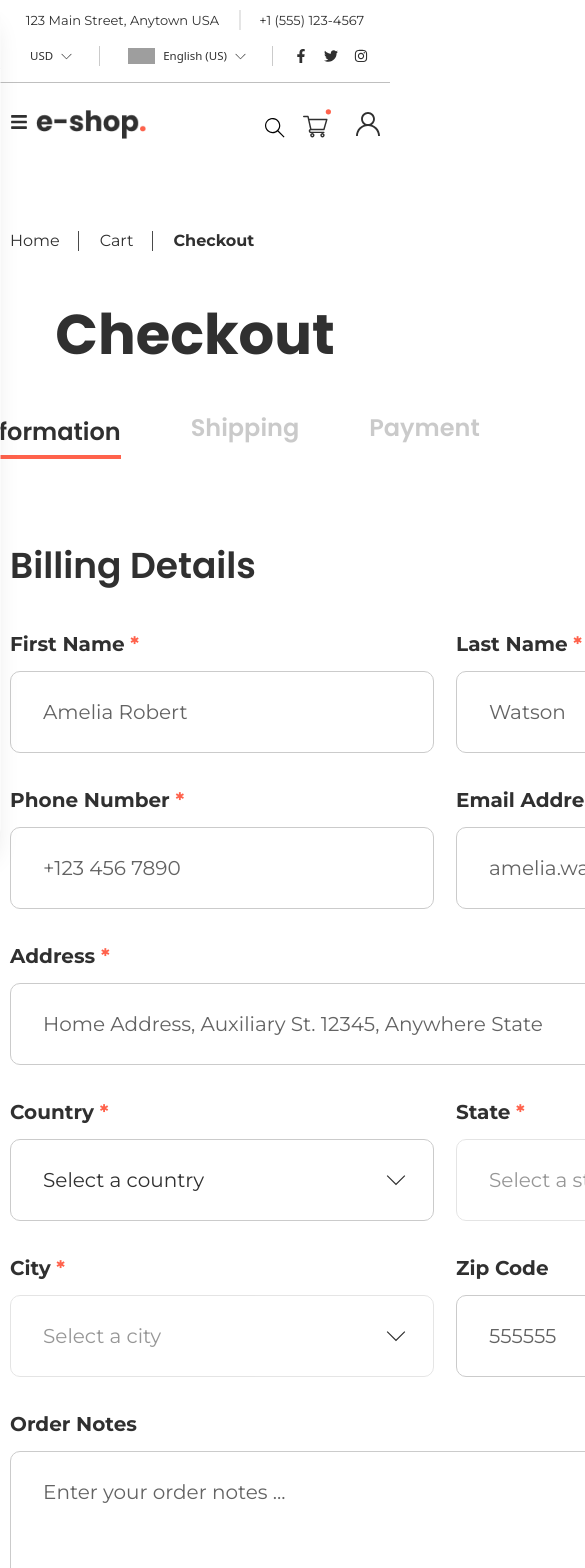
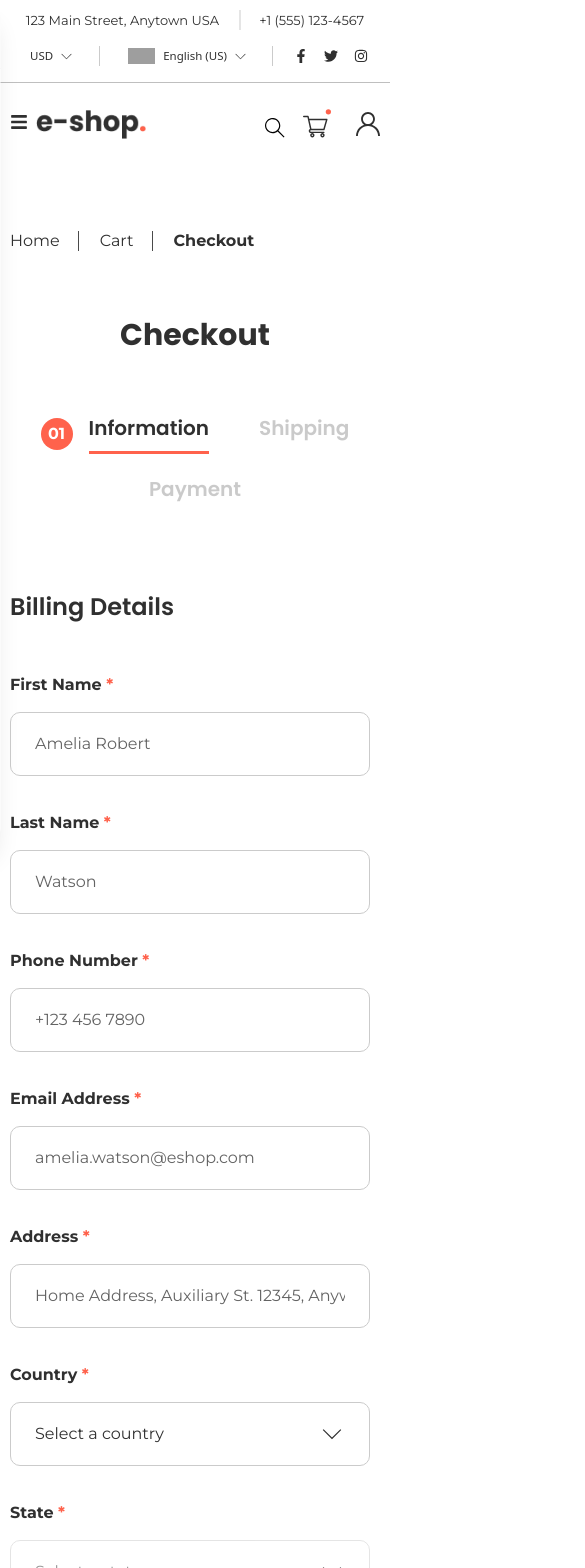
Before and after one commit to arafatYasir/Eshop, a React (Vite) app: page /checkout in a window 390 px wide. Shown: the top 1568 px of the page, 585 px wide, since content can reach past the window. Built offline with nearby package versions, Linux system fonts and the light colour scheme; grey boxes are pictures that could not be loaded.

Commit message:
Checkout page mobile responsive done

```diff
--- a/src/components/BillingForm.jsx
+++ b/src/components/BillingForm.jsx
@@ -46,43 +46,43 @@ const BillingForm = () => {
 
     return (
         <div>
-            <h2 className="text-[#303030] font-['Poppins'] text-[36px] font-semibold leading-[46px]">Billing Details</h2>
+            <h2 className="text-[#303030] font-['Poppins'] text-2xl sm:text-[36px] font-semibold leading-[46px]">Billing Details</h2>
 
-            <div className="w-[870px] flex flex-wrap justify-between gap-y-8 mt-10">
+            <div className="md:w-[870px] flex flex-col sm:flex-row sm:flex-wrap justify-between gap-y-8 mt-10">
                 {/* First Name */}
                 <div className="flex flex-col gap-3">
-                    <label className="text-xl text-[#303030] font-['Montserrat'] font-bold leading-[30px]" htmlFor="firstname">First Name <span className="text-[#FF624C]">*</span></label>
-                    <input className="py-[25px] px-[32px] outline-none border border-[#CBCBCB] rounded-[10px] w-[424px] text-[#303030] placeholder:text-[#303030] placeholder:opacity-75 font-['Montserrat'] text-xl leading-[30px]" type="text" id="firstname" placeholder="Amelia Robert" />
+                    <label className="sm:text-xl text-[#303030] font-['Montserrat'] font-bold leading-[30px]" htmlFor="firstname">First Name <span className="text-[#FF624C]">*</span></label>
+                    <input className="py-4 sm:py-[25px] px-6 sm:px-[32px] outline-none border border-[#CBCBCB] rounded-[10px] w-[360px] md:w-[424px] text-[#303030] placeholder:text-[#303030] placeholder:opacity-75 font-['Montserrat'] sm:text-xl leading-[30px]" type="text" id="firstname" placeholder="Amelia Robert" />
                 </div>
                 {/* Last Name */}
                 <div className="flex flex-col gap-3">
-                    <label className="text-xl text-[#303030] font-['Montserrat'] font-bold leading-[30px]" htmlFor="lastname">Last Name <span className="text-[#FF624C]">*</span></label>
-                    <input className="py-[25px] px-[32px] outline-none border border-[#CBCBCB] rounded-[10px] w-[424px] text-[#303030] placeholder:text-[#303030] placeholder:opacity-75 font-['Montserrat'] text-xl leading-[30px]" type="text" id="lastname" placeholder="Watson" />
+                    <label className="sm:text-xl text-[#303030] font-['Montserrat'] font-bold leading-[30px]" htmlFor="lastname">Last Name <span className="text-[#FF624C]">*</span></label>
+                    <input className="py-4 sm:py-[25px] px-6 sm:px-[32px] outline-none border border-[#CBCBCB] rounded-[10px] w-[360px] md:w-[424px] text-[#303030] placeholder:text-[#303030] placeholder:opacity-75 font-['Montserrat'] sm:text-xl leading-[30px]" type="text" id="lastname" placeholder="Watson" />
                 </div>
                 {/* Phone Number */}
                 <div className="flex flex-col gap-3">
-                    <label className="text-xl text-[#303030] font-['Montserrat'] font-bold leading-[30px]" htmlFor="number">Phone Number <span className="text-[#FF624C]">*</span></label>
-                    <input className="py-[25px] px-[32px] outline-none border border-[#CBCBCB] rounded-[10px] w-[424px] text-[#303030] placeholder:text-[#303030] placeholder:opacity-75 font-['Montserrat'] text-xl leading-[30px]" type="text" id="number" placeholder="+123 456 7890" />
+                    <label className="sm:text-xl text-[#303030] font-['Montserrat'] font-bold leading-[30px]" htmlFor="number">Phone Number <span className="text-[#FF624C]">*</span></label>
+                    <input className="py-4 sm:py-[25px] px-6 sm:px-[32px] outline-none border border-[#CBCBCB] rounded-[10px] w-[360px] md:w-[424px] text-[#303030] placeholder:text-[#303030] placeholder:opacity-75 font-['Montserrat'] sm:text-xl leading-[30px]" type="text" id="number" placeholder="+123 456 7890" />
                 </div>
                 {/* Email Address */}
                 <div className="flex flex-col gap-3">
-                    <label className="text-xl text-[#303030] font-['Montserrat'] font-bold leading-[30px]" htmlFor="email">Email Address <span className="text-[#FF624C]">*</span></label>
-                    <input className="py-[25px] px-[32px] outline-none border border-[#CBCBCB] rounded-[10px] w-[424px] text-[#303030] placeholder:text-[#303030] placeholder:opacity-75 font-['Montserrat'] text-xl leading-[30px]" type="email" id="email" placeholder="amelia.watson@eshop.com" />
+                    <label className="sm:text-xl text-[#303030] font-['Montserrat'] font-bold leading-[30px]" htmlFor="email">Email Address <span className="text-[#FF624C]">*</span></label>
+                    <input className="py-4 sm:py-[25px] px-6 sm:px-[32px] outline-none border border-[#CBCBCB] rounded-[10px] w-[360px] md:w-[424px] text-[#303030] placeholder:text-[#303030] placeholder:opacity-75 font-['Montserrat'] sm:text-xl leading-[30px]" type="email" id="email" placeholder="amelia.watson@eshop.com" />
                 </div>
                 {/* Address */}
                 <div className="flex flex-col gap-3">
-                    <label className="text-xl text-[#303030] font-['Montserrat'] font-bold leading-[30px]" htmlFor="address">Address <span className="text-[#FF624C]">*</span></label>
-                    <input className="py-[25px] px-[32px] outline-none border border-[#CBCBCB] rounded-[10px] w-[870px] text-[#303030] placeholder:text-[#303030] placeholder:opacity-75 font-['Montserrat'] text-xl leading-[30px]" type="text" id="address" placeholder="Home Address, Auxiliary St. 12345, Anywhere State" />
+                    <label className="sm:text-xl text-[#303030] font-['Montserrat'] font-bold leading-[30px]" htmlFor="address">Address <span className="text-[#FF624C]">*</span></label>
+                    <input className="py-4 sm:py-[25px] px-6 sm:px-[32px] outline-none border border-[#CBCBCB] rounded-[10px] w-[360px] md:w-[870px] text-[#303030] placeholder:text-[#303030] placeholder:opacity-75 font-['Montserrat'] sm:text-xl leading-[30px]" type="text" id="address" placeholder="Home Address, Auxiliary St. 12345, Anywhere State" />
                 </div>
                 {/* Country */}
                 <div className="flex flex-col gap-3">
-                    <label className="text-xl text-[#303030] font-['Montserrat'] font-bold leading-[30px]" htmlFor="country">Country <span className="text-[#FF624C]">*</span></label>
+                    <label className="sm:text-xl text-[#303030] font-['Montserrat'] font-bold leading-[30px]" htmlFor="country">Country <span className="text-[#FF624C]">*</span></label>
                     <div className="relative">
                         <select
                             id="country"
                             value={selectedCountry}
                             onChange={handleCountryChange}
-                            className="appearance-none py-[25px] px-[32px] outline-none border border-[#CBCBCB] rounded-[10px] w-[424px] text-[#303030] font-['Montserrat'] text-xl leading-[30px]"
+                            className="appearance-none py-4 sm:py-[25px] px-6 sm:px-[32px] outline-none border border-[#CBCBCB] rounded-[10px] w-[360px] md:w-[424px] text-[#303030] font-['Montserrat'] sm:text-xl leading-[30px]"
                         >
                             <option value="">Select a country</option>
                             {Object.keys(countries).map(country => (
@@ -94,13 +94,13 @@ const BillingForm = () => {
                 </div>
                 {/* State */}
                 <div className="flex flex-col gap-3">
-                    <label className="text-xl text-[#303030] font-['Montserrat'] font-bold leading-[30px]" htmlFor="state">State <span className="text-[#FF624C]">*</span></label>
+                    <label className="sm:text-xl text-[#303030] font-['Montserrat'] font-bold leading-[30px]" htmlFor="state">State <span className="text-[#FF624C]">*</span></label>
                     <div className="relative">
                         <select
                             id="state"
                             value={selectedState}
                             onChange={handleStateChange}
-                            className="appearance-none py-[25px] px-[32px] outline-none border border-[#CBCBCB] rounded-[10px] w-[424px] text-[#303030] font-['Montserrat'] text-xl leading-[30px] disabled:opacity-50"
+                            className="appearance-none py-4 sm:py-[25px] px-6 sm:px-[32px] outline-none border border-[#CBCBCB] rounded-[10px] w-[360px] md:w-[424px] text-[#303030] font-['Montserrat'] sm:text-xl leading-[30px] disabled:opacity-50"
                             disabled={!selectedCountry}
                         >
                             <option value="">Select a state</option>
@@ -115,13 +115,13 @@ const BillingForm = () => {
                 </div>
                 {/* City */}
                 <div className="flex flex-col gap-3">
-                    <label className="text-xl text-[#303030] font-['Montserrat'] font-bold leading-[30px]" htmlFor="city">City <span className="text-[#FF624C]">*</span></label>
+                    <label className="sm:text-xl text-[#303030] font-['Montserrat'] font-bold leading-[30px]" htmlFor="city">City <span className="text-[#FF624C]">*</span></label>
                     <div className="relative">
                         <select
                             id="city"
                             value={selectedCity}
                             onChange={handleCityChange}
-                            className="appearance-none py-[25px] px-[32px] outline-none border border-[#CBCBCB] rounded-[10px] w-[424px] text-[#303030] font-['Montserrat'] text-xl leading-[30px] disabled:opacity-50"
+                            className="appearance-none py-4 sm:py-[25px] px-6 sm:px-[32px] outline-none border border-[#CBCBCB] rounded-[10px] w-[360px] md:w-[424px] text-[#303030] font-['Montserrat'] sm:text-xl leading-[30px] disabled:opacity-50"
                             disabled={!selectedState}
                         >
                             <option value="">Select a city</option>
@@ -136,13 +136,13 @@ const BillingForm = () => {
                 </div>
                 {/* Zip Code */}
                 <div className="flex flex-col gap-3">
-                    <label className="text-xl text-[#303030] font-['Montserrat'] font-bold leading-[30px]" htmlFor="zip">Zip Code</label>
-                    <input className="py-[25px] px-[32px] outline-none border border-[#CBCBCB] rounded-[10px] w-[424px] text-[#303030] placeholder:text-[#303030] placeholder:opacity-75 font-['Montserrat'] text-xl leading-[30px]" type="number" id="zip" placeholder="555555" />
+                    <label className="sm:text-xl text-[#303030] font-['Montserrat'] font-bold leading-[30px]" htmlFor="zip">Zip Code</label>
+                    <input className="py-4 sm:py-[25px] px-6 sm:px-[32px] outline-none border border-[#CBCBCB] rounded-[10px] w-[360px] md:w-[424px] text-[#303030] placeholder:text-[#303030] placeholder:opacity-75 font-['Montserrat'] sm:text-xl leading-[30px]" type="number" id="zip" placeholder="555555" />
                 </div>
                 {/* Order Notes */}
                 <div className="flex flex-col gap-3">
-                    <label className="text-xl text-[#303030] font-['Montserrat'] font-bold leading-[30px]" htmlFor="orderNotes">Order Notes</label>
-                    <textarea className="py-[25px] px-[32px] outline-none border border-[#CBCBCB] rounded-[10px] w-[870px] h-[173px] text-[#303030] placeholder:text-[#303030] placeholder:opacity-75 font-['Montserrat'] text-xl leading-[30px] resize-none" type="text" id="orderNotes" placeholder="Enter your order notes ..." />
+                    <label className="sm:text-xl text-[#303030] font-['Montserrat'] font-bold leading-[30px]" htmlFor="orderNotes">Order Notes</label>
+                    <textarea className="py-4 sm:py-[25px] px-6 sm:px-[32px] outline-none border border-[#CBCBCB] rounded-[10px] w-[370] md:w-[870px] h-[173px] text-[#303030] placeholder:text-[#303030] placeholder:opacity-75 font-['Montserrat'] sm:text-xl leading-[30px] resize-none" type="text" id="orderNotes" placeholder="Enter your order notes ..." />
                 </div>
             </div>
         </div>
--- a/src/icons/InfoIcon.jsx
+++ b/src/icons/InfoIcon.jsx
@@ -1,6 +1,6 @@
-const InfoIcon = () => {
+const InfoIcon = ({width = 18, height = 18}) => {
     return (
-        <svg width="18" height="18" viewBox="0 0 18 18" fill="none" xmlns="http://www.w3.org/2000/svg">
+        <svg width={width} height={height} viewBox="0 0 18 18" fill="none" xmlns="http://www.w3.org/2000/svg">
             <circle cx="9" cy="9" r="8.5" fill="#F4F4F4" stroke="#FF624C" />
             <path d="M8.31733 10.5809C8.31733 10.2658 8.36256 9.99578 8.45303 9.77075C8.55045 9.54571 8.66875 9.34693 8.80793 9.1744C8.95407 9.00187 9.10717 8.8406 9.26722 8.69058C9.43424 8.54055 9.59081 8.39053 9.73695 8.24051C9.88309 8.08298 10.0014 7.91421 10.0919 7.73418C10.1823 7.54665 10.2276 7.32911 10.2276 7.08157C10.2276 6.67651 10.0814 6.34646 9.78914 6.09142C9.49687 5.83638 9.08281 5.70886 8.54697 5.70886C8.1016 5.70886 7.71538 5.78762 7.38831 5.94515C7.06124 6.09517 6.78288 6.32021 6.55324 6.62025L6 6.17018C6.27836 5.79512 6.63674 5.50633 7.07516 5.3038C7.51357 5.10127 8.02157 5 8.59917 5C9.08629 5 9.50731 5.07876 9.86221 5.23629C10.2241 5.39381 10.5024 5.61885 10.6973 5.91139C10.8991 6.20394 11 6.55274 11 6.95781C11 7.28036 10.9513 7.5579 10.8539 7.79044C10.7634 8.01547 10.6451 8.218 10.499 8.39803C10.3598 8.57056 10.2067 8.73558 10.0397 8.89311C9.87961 9.04313 9.72651 9.19691 9.58038 9.35443C9.43424 9.51196 9.31594 9.68823 9.22547 9.88326C9.135 10.0783 9.08977 10.3108 9.08977 10.5809H8.31733ZM8.70355 13C8.55741 13 8.42867 12.9437 8.31733 12.8312C8.21294 12.7112 8.16075 12.5724 8.16075 12.4149C8.16075 12.2499 8.21294 12.1149 8.31733 12.0098C8.42867 11.8973 8.55741 11.8411 8.70355 11.8411C8.86361 11.8411 8.99582 11.8973 9.10021 12.0098C9.20459 12.1149 9.25679 12.2499 9.25679 12.4149C9.25679 12.5724 9.20459 12.7112 9.10021 12.8312C8.99582 12.9437 8.86361 13 8.70355 13Z" fill="#FF624C" />
         </svg>
--- a/src/pages/CheckoutPage.jsx
+++ b/src/pages/CheckoutPage.jsx
@@ -14,18 +14,17 @@ const CheckoutPage = () => {
                     <span className="font-bold">Checkout</span>
                 </div>
 
-
                 <div className="mt-12">
-                    <h1 className="text-center text-[#303030] font-['Poppins'] text-[56px] font-bold leading-[68px]">Checkout</h1>
+                    <h1 className="text-center text-[#303030] font-['Poppins'] text-3xl sm:text-[56px] font-bold leading-[68px]">Checkout</h1>
 
                     {/* Tabs */}
-                    <div className="flex justify-center items-start gap-[70px] mt-11">
+                    <div className="flex justify-center flex-wrap items-start gap-y-5 md:gap-x-[70px] gap-x-[50px] mt-11">
                         <div className="flex items-center gap-4">
                             {activeTab === "Information" && (
-                                <div className="w-[50px] h-[50px] rounded-full bg-[#FF624C] text-white font-['Montserrat'] flex items-center justify-center font-bold leading-6">01</div>
+                                <div className="w-8 sm:w-[50px] h-8 sm:h-[50px] rounded-full bg-[#FF624C] text-white font-['Montserrat'] flex items-center justify-center font-bold leading-6">01</div>
                             )}
                             <button
-                                className={`text-[#303030] font-['Poppins'] text-2xl font-semibold leading-[30px] opacity-25 cursor-pointer ${activeTab === "Information" ? "opacity-100 border-b-[4px] pb-2 border-[#FF624C]" : ""}`}
+                                className={`text-[#303030] font-['Poppins'] text-xl sm:text-2xl font-semibold leading-[30px] opacity-25 cursor-pointer ${activeTab === "Information" ? "opacity-100 border-b-[3px] sm:border-b-[4px] pb-2 border-[#FF624C]" : ""}`}
                                 onClick={() => setActiveTab("Information")}
                             >
                                 Information
@@ -33,10 +32,10 @@ const CheckoutPage = () => {
                         </div>
                         <div className="flex items-center gap-4">
                             {activeTab === "Shipping" && (
-                                <div className="w-[50px] h-[50px] rounded-full bg-[#FF624C] text-white font-['Montserrat'] flex items-center justify-center font-bold leading-6">02</div>
+                                <div className="w-8 sm:w-[50px] h-8 sm:h-[50px] rounded-full bg-[#FF624C] text-white font-['Montserrat'] flex items-center justify-center font-bold leading-6">02</div>
                             )}
                             <button
-                                className={`text-[#303030] font-['Poppins'] text-2xl font-semibold leading-[30px] opacity-25 cursor-pointer ${activeTab === "Shipping" ? "opacity-100 border-b-[4px] pb-2 border-[#FF624C]" : ""}`}
+                                className={`text-[#303030] font-['Poppins'] text-xl sm:text-2xl font-semibold leading-[30px] opacity-25 cursor-pointer ${activeTab === "Shipping" ? "opacity-100 border-b-[3px] sm:border-b-[4px] pb-2 border-[#FF624C]" : ""}`}
                                 onClick={() => setActiveTab("Shipping")}
                             >
                                 Shipping
@@ -44,10 +43,10 @@ const CheckoutPage = () => {
                         </div>
                         <div className="flex items-center gap-4">
                             {activeTab === "Payment" && (
-                                <div className="w-[50px] h-[50px] rounded-full bg-[#FF624C] text-white font-['Montserrat'] flex items-center justify-center font-bold leading-6">03</div>
+                                <div className="w-8 sm:w-[50px] h-8 sm:h-[50px] rounded-full bg-[#FF624C] text-white font-['Montserrat'] flex items-center justify-center font-bold leading-6">03</div>
                             )}
                             <button
-                                className={`text-[#303030] font-['Poppins'] text-2xl font-semibold leading-[30px] opacity-25 cursor-pointer ${activeTab === "Payment" ? "opacity-100 border-b-[4px] pb-2 border-[#FF624C]" : ""}`}
+                                className={`text-[#303030] font-['Poppins'] text-xl sm:text-2xl font-semibold leading-[30px] opacity-25 cursor-pointer ${activeTab === "Payment" ? "opacity-100 border-b-[3px] sm:border-b-[4px] pb-2 border-[#FF624C]" : ""}`}
                                 onClick={() => setActiveTab("Payment")}
                             >
                                 Payment
@@ -56,7 +55,7 @@ const CheckoutPage = () => {
                     </div>
                 </div>
 
-                <div className="flex items-start justify-between my-20">
+                <div className="flex flex-col gap-y-10 md:gap-y-0 md:flex-row items-start justify-between my-20">
                     {/* Billing Details */}
                     <BillingForm />
 
```
Also changed, not shown: src/components/OrderSummary.jsx (+13 -7 lines), src/components/OrderedProduct.jsx (+4 -4 lines).
